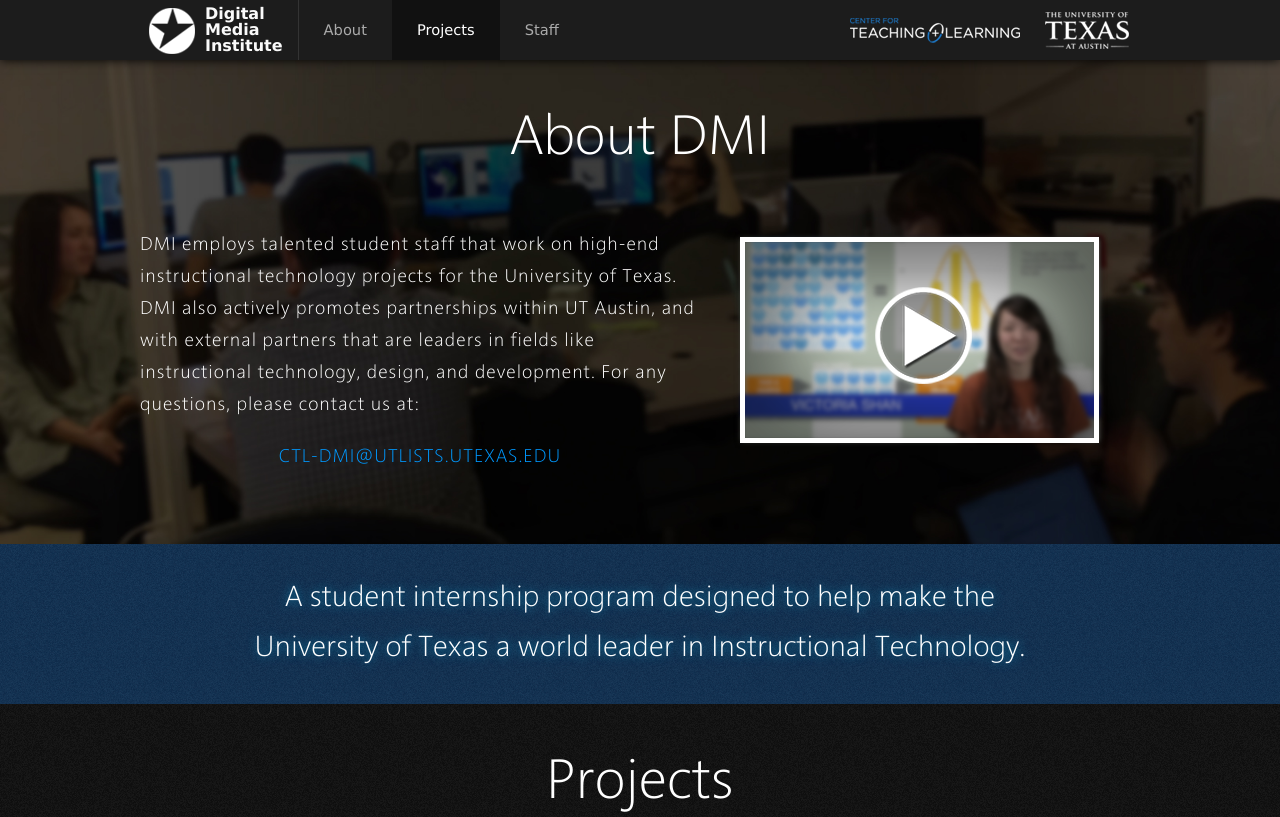
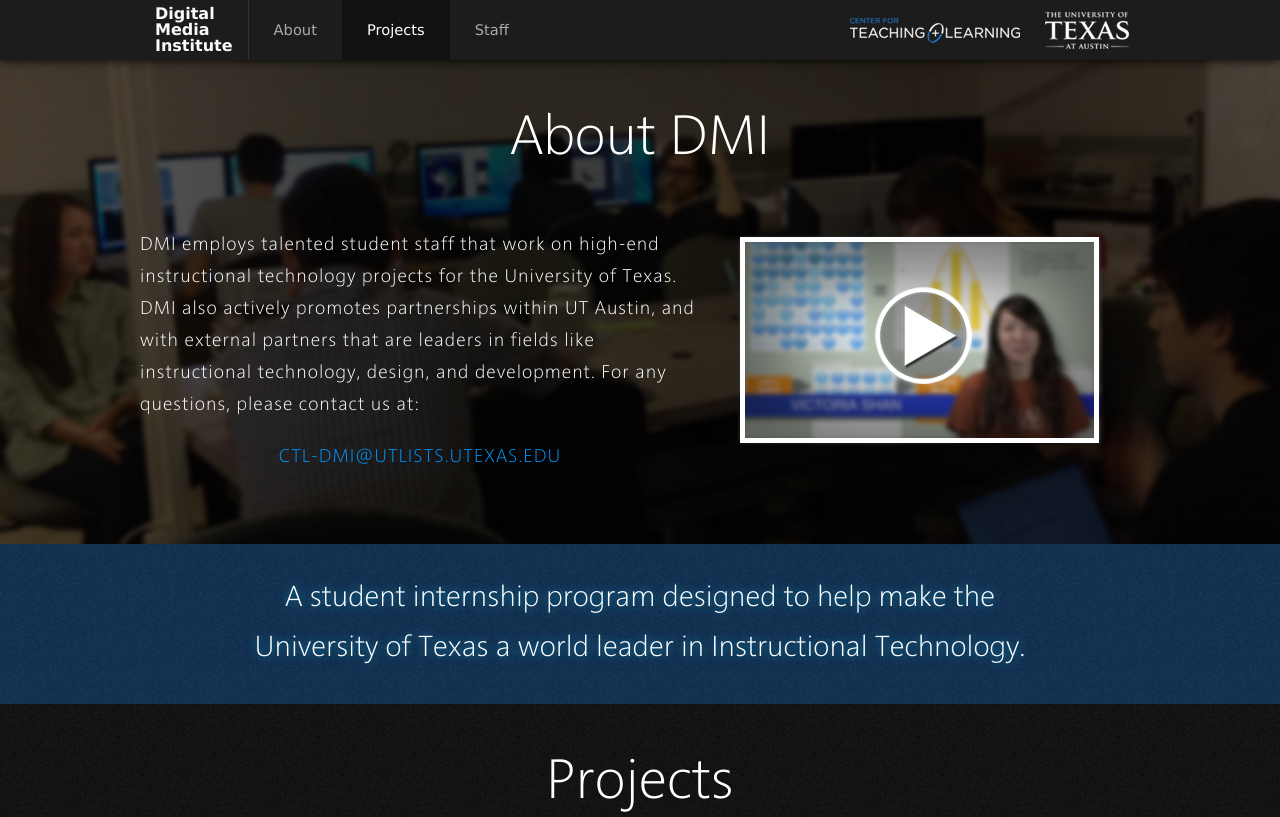
Before and after one commit to UTCTL/DMI-website, a plain HTML site: page index.html in a window 1280 px wide. Shown: the top 817 px of the page. Drawn offline with Linux system fonts and the light colour scheme.

Commit message:
some updates

```diff
--- a/_stys/global.css
+++ b/_stys/global.css
@@ -40,8 +40,7 @@ nav { display:block;
 		width:50px;
 		height:60px;
 		overflow:hidden;
-		padding:0px 15px 0px 65px;
-		background-image:url('../_imgs/logo_small.png');
+		padding:0px 15px 0px 15px;
 		background-position:0px 2px;
 		border-right:1px solid #333;
 		color:#fafafa;
--- a/index.html
+++ b/index.html
@@ -24,7 +24,7 @@
 
 	<title>Digital Media Institute</title>
 
-	<link rel="icon" type="image/x-icon" href="_imgs/favicon.ico">
+	<!-- <link rel="icon" type="image/x-icon" href="_imgs/favicon.ico">  -->
 	<link rel="stylesheet" type="text/css" href="_stys/global.css">
 	<link rel="stylesheet" type="text/css" href="_stys/home.css">
 	<link rel="stylesheet" type="text/css" href="_stys/fontello.css">
```
